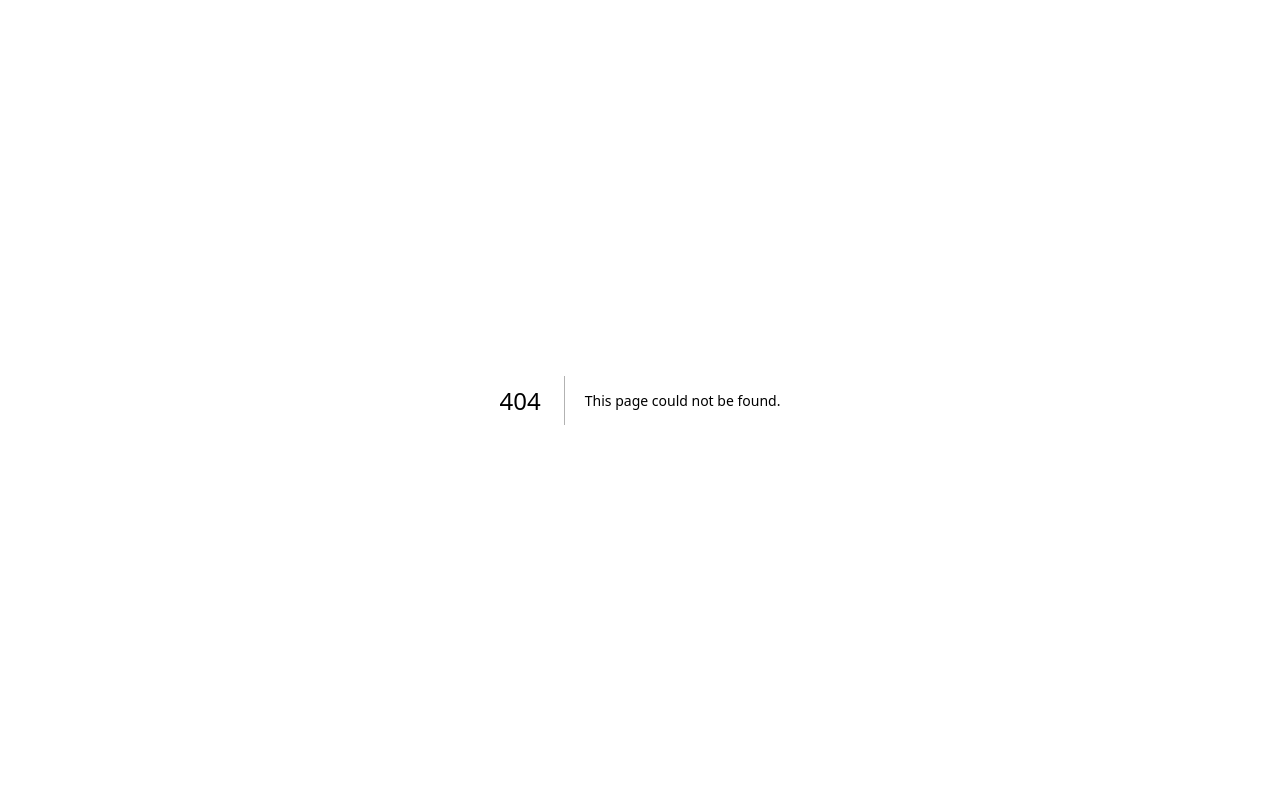
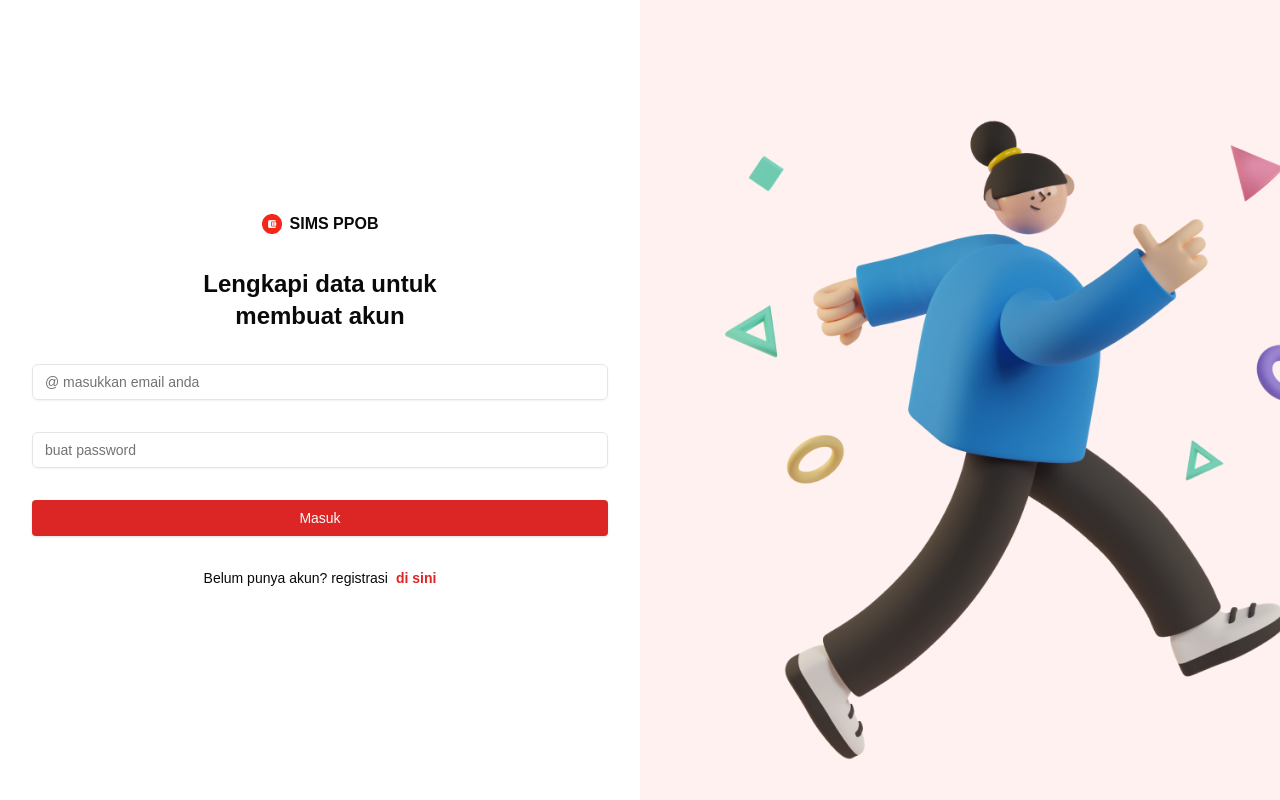
Before and after one commit to ainunnfh/simple-payment-app, a Next.js app: page /login-page in a window 1280 px wide. Before the commit this address had no page. Built offline with nearby package versions, Linux system fonts and the light colour scheme.

Commit message:
➕routing for login page

```diff
--- /dev/null
+++ b/src/app/login-page/page.tsx
@@ -0,0 +1,8 @@
+import LoginForm from "@/components/login/LoginForm";
+import React from "react";
+
+const LoginPage = () => {
+  return <LoginForm />;
+};
+
+export default LoginPage;
```
